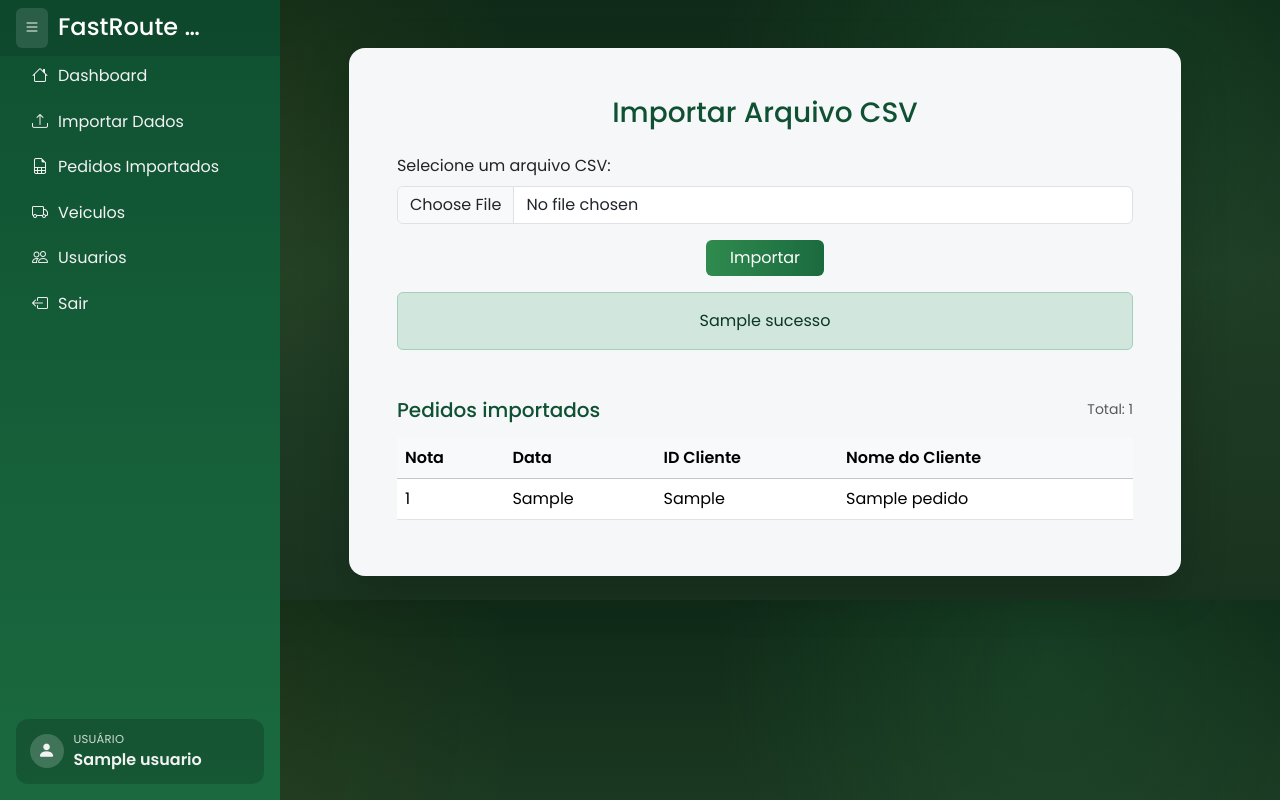
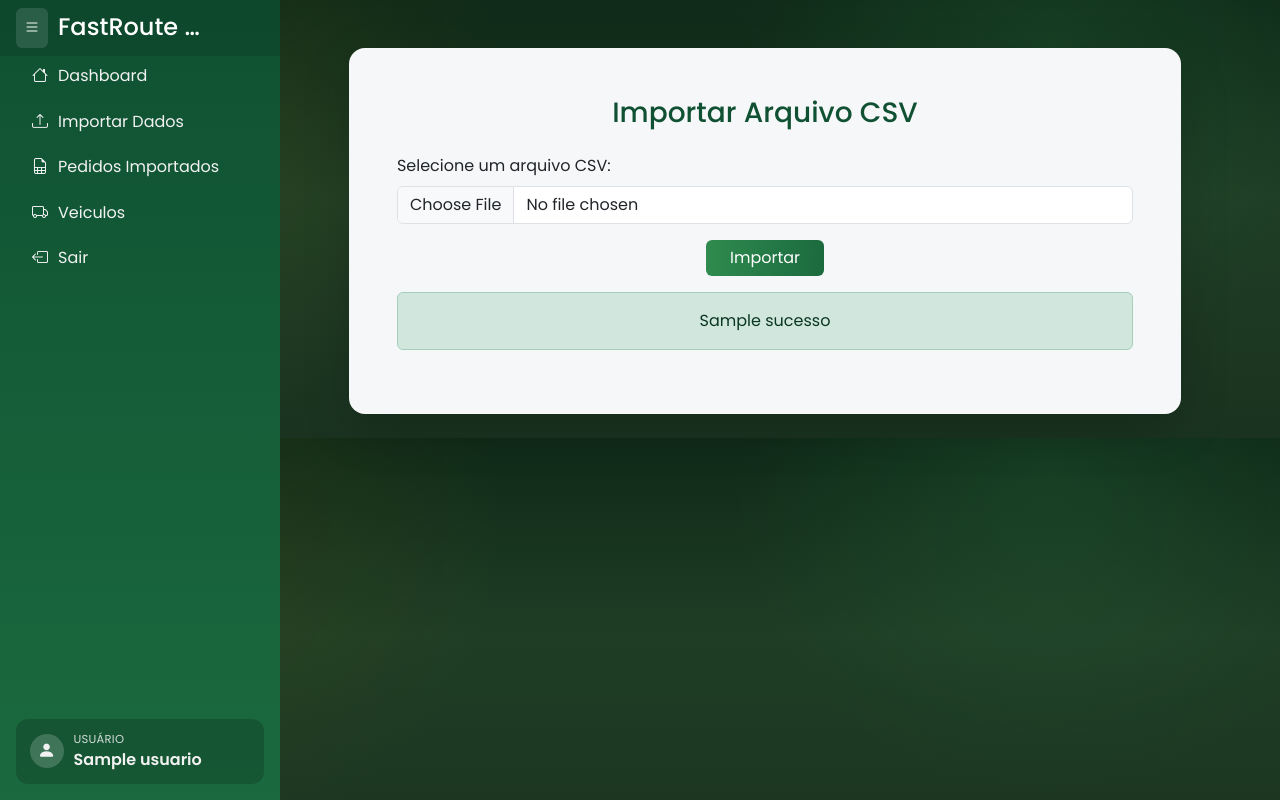
Before and after one commit to julioB19/FastRoute, a Python web app: template templates/importar.html in a window 1280 px wide. Run offline with Jinja, Linux system fonts and the light colour scheme; the template is opened without the code that fills it: most values are stand-ins (such as "Sample title", 1, 10 or a date in 2020); some libraries are stand-ins or nearby versions.

Commit message:
tela de pedidos - Hernandes

```diff
--- a/templates/htmlBase.html
+++ b/templates/htmlBase.html
@@ -261,11 +261,6 @@
                 </li>
                 {% endif %}
                 <li class="nav-item">
-                    <a href="{{ url_for('pagina_usuarios') }}" class="nav-link {% if request.endpoint == 'pagina_usuarios' %}active{% endif %}">
-                        <i class="bi bi-people"></i> <span>Usuarios</span>
-                    </a>
-                </li>
-                <li class="nav-item">
                     <a href="{{ url_for('realizar_logout') }}" class="nav-link">
                         <i class="bi-box-arrow-left"></i> <span>Sair</span>
                     </a>
--- a/templates/importar.html
+++ b/templates/importar.html
@@ -7,18 +7,23 @@
             <div class="card shadow-lg border-0 rounded-4">
                 <div class="card-body p-3 p-md-4 p-lg-5">
                     <h3 class="card-title mb-4 text-center" style="color: var(--verde-escuro);">Importar Arquivo CSV</h3>
+
                     <form id="formImportacao" action="{{ url_for('processar_importacao') }}" method="POST" enctype="multipart/form-data">
                         <div class="mb-3">
                             <label for="arquivo" class="form-label">Selecione um arquivo CSV:</label>
                             <input type="file" class="form-control" id="arquivo" name="arquivo" accept=".csv" required>
                         </div>
+
                         <div class="text-center">
                             <div id="barraProgressoContainer" class="progress mb-3 d-none" style="height: 18px;">
-                                <div id="barraProgresso" class="progress-bar progress-bar-striped progress-bar-animated" role="progressbar" style="width: 0%;" aria-valuenow="0" aria-valuemin="0" aria-valuemax="100">
+                                <div id="barraProgresso" class="progress-bar progress-bar-striped progress-bar-animated"
+                                     role="progressbar" style="width: 0%;" aria-valuenow="0" aria-valuemin="0" aria-valuemax="100">
                                     Iniciando...
                                 </div>
                             </div>
+
                             <button id="btnImportar" type="submit" class="btn btn-cotri px-4">Importar</button>
+
                             {% if erro %}
                                 <div class="alert alert-danger text-center mt-3">{{ erro }}</div>
                             {% endif %}
@@ -27,60 +32,13 @@
                             {% endif %}
                         </div>
                     </form>
-                    <div class="mt-5">
-                        <div class="d-flex justify-content-between align-items-center mb-3">
-                            <h5 class="mb-0" style="color: var(--verde-escuro);">Pedidos importados</h5>
-                            <span class="text-muted small">Total: {{ total_registros }}</span>
-                        </div>
-                        <div class="table-responsive">
-                            <table class="table table-hover align-middle mb-2">
-                                <thead class="table-light">
-                                    <tr>
-                                        <th scope="col">Nota</th>
-                                        <th scope="col">Data</th>
-                                        <th scope="col">ID Cliente</th>
-                                        <th scope="col">Nome do Cliente</th>
-                                    </tr>
-                                </thead>
-                                <tbody>
-                                    {% if pedidos %}
-                                        {% for pedido in pedidos %}
-                                            <tr>
-                                                <td>{{ pedido.n_nota }}</td>
-                                                <td>{{ pedido.dt_nota_formatada if pedido.dt_nota_formatada else 'Sem data' }}</td>
-                                                <td>{{ pedido.id_cliente }}</td>
-                                                <td>{{ pedido.nome_cliente if pedido.nome_cliente else '—' }}</td>
-                                            </tr>
-                                        {% endfor %}
-                                    {% else %}
-                                        <tr>
-                                            <td colspan="4" class="text-center text-muted py-4">Nenhum pedido importado até o momento.</td>
-                                        </tr>
-                                    {% endif %}
-                                </tbody>
-                            </table>
-                        </div>
-                        {% if total_paginas > 1 %}
-                            <div class="d-flex flex-column flex-md-row justify-content-between align-items-center gap-3 mt-3">
-                                <a class="btn btn-outline-secondary btn-sm px-3 {% if pagina_atual <= 1 %}disabled{% endif %}" href="{{ url_for('pagina_importacao', pagina=pagina_atual-1) }}">Voltar</a>
-                                <div class="d-flex align-items-center gap-2">
-                                    <label for="seletorPagina" class="form-label mb-0">Página</label>
-                                    <select id="seletorPagina" class="form-select form-select-sm" style="width: auto;">
-                                        {% for numero in range(1, total_paginas + 1) %}
-                                            <option value="{{ numero }}" {% if numero == pagina_atual %}selected{% endif %}>{{ numero }}</option>
-                                        {% endfor %}
-                                    </select>
-                                    <span class="text-muted small">de {{ total_paginas }}</span>
-                                </div>
-                                <a class="btn btn-outline-secondary btn-sm px-3 {% if pagina_atual >= total_paginas %}disabled{% endif %}" href="{{ url_for('pagina_importacao', pagina=pagina_atual+1) }}">Avançar</a>
-                            </div>
-                        {% endif %}
-                    </div>
+
                 </div>
             </div>
         </div>
     </div>
 </div>
+
 <script>
 document.addEventListener('DOMContentLoaded', function() {
     const form = document.getElementById('formImportacao');
@@ -88,14 +46,6 @@ document.addEventListener('DOMContentLoaded', function() {
     const barra = document.getElementById('barraProgresso');
     const botao = document.getElementById('btnImportar');
     let intervalo;
-
-    const seletorPagina = document.getElementById('seletorPagina');
-    if (seletorPagina) {
-        seletorPagina.addEventListener('change', function() {
-            const pagina = this.value;
-            window.location.href = `${"{{ url_for('pagina_importacao') }}"}?pagina=${pagina}`;
-        });
-    }
 
     form.addEventListener('submit', function() {
         botao.disabled = true;
```
Also changed, not shown: main.py (+0 -7 lines).
